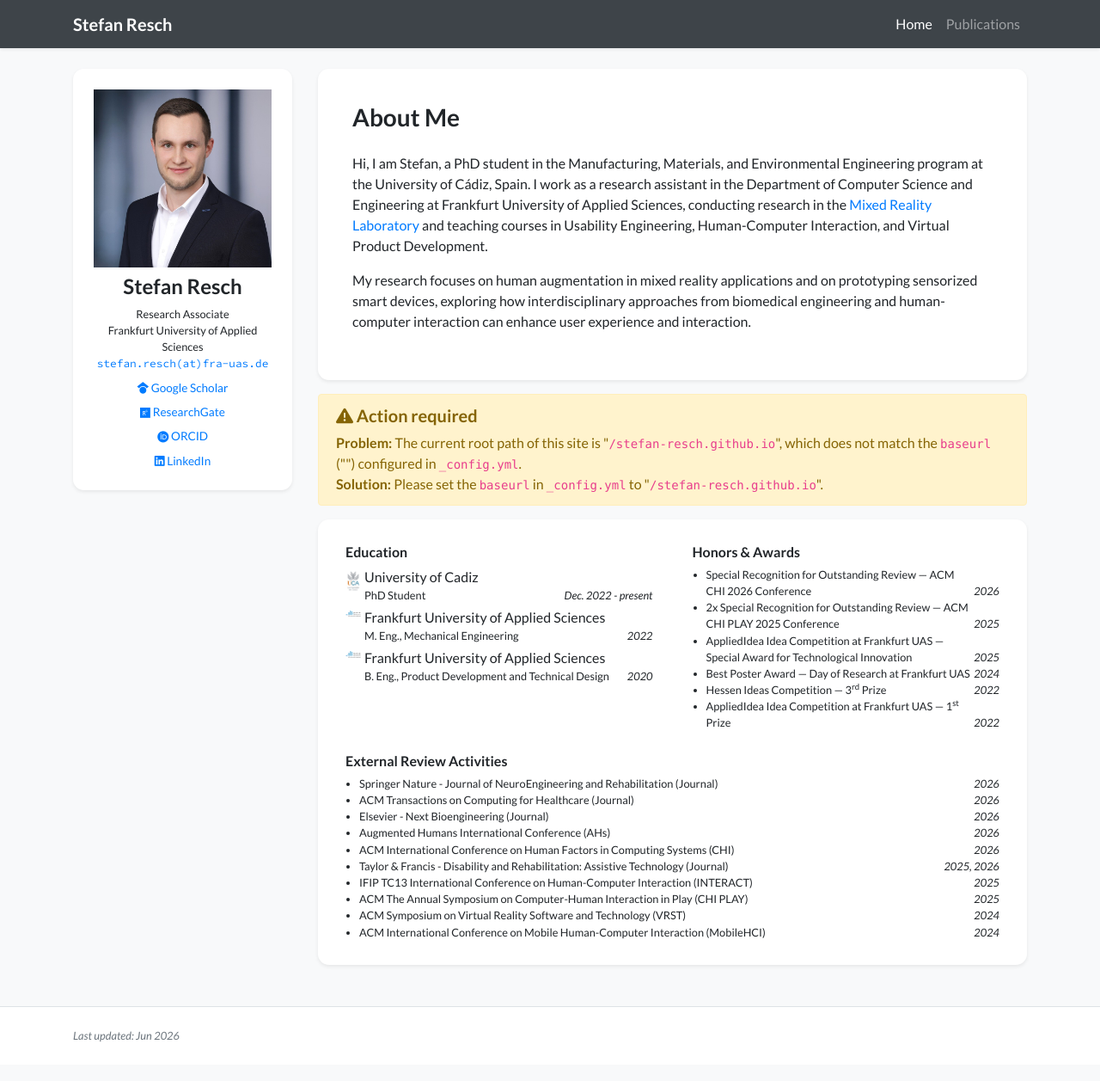
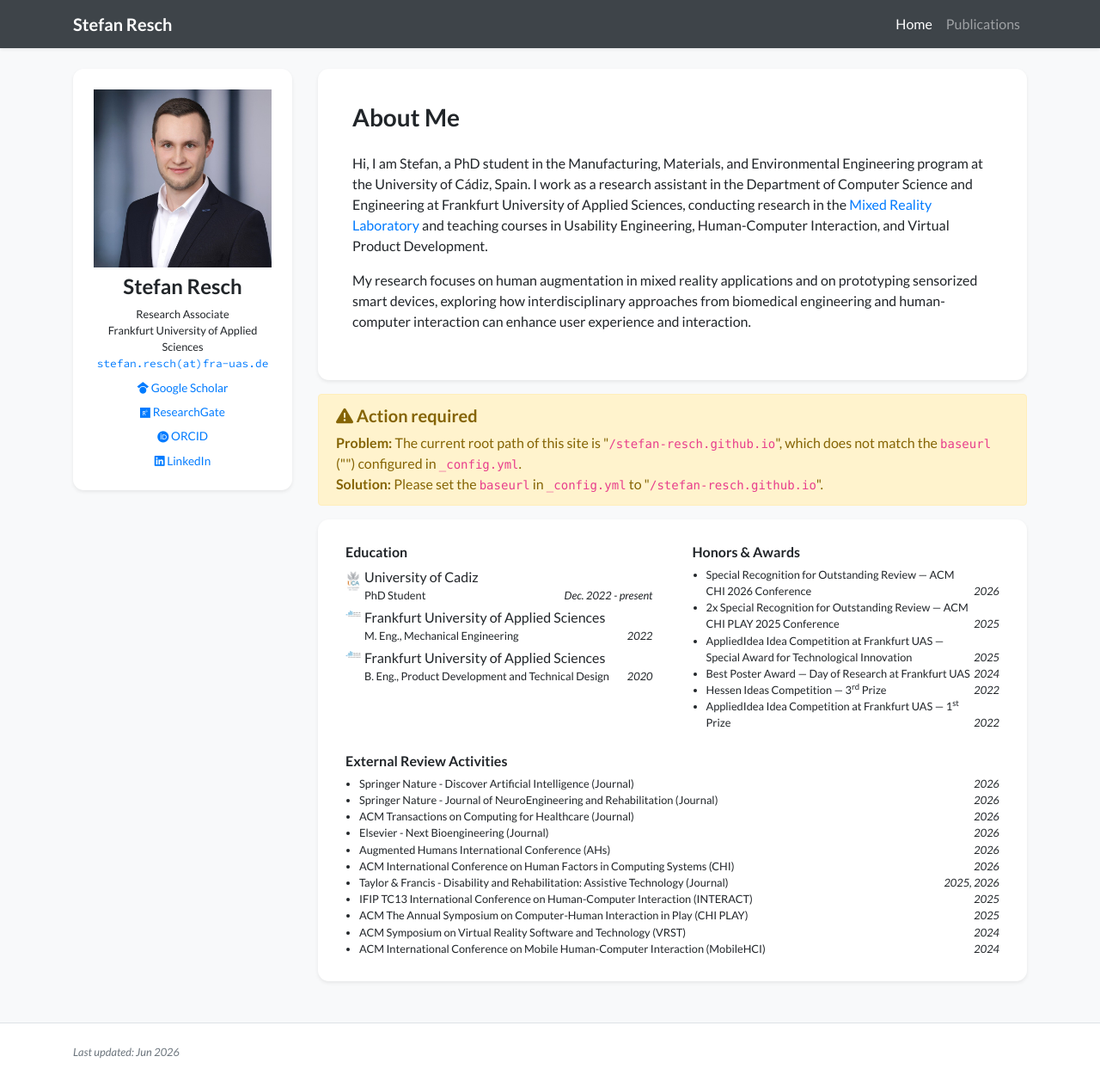
Before and after one commit to Stefan-Resch/stefan-resch.github.io, a Jekyll site: the page built from index.html, in a window 1280 px wide and 1257 px high. Shown: the whole window at 86% size. Built offline with Jekyll 4.4.1, drawn with Linux system fonts in a browser that asks for light colours; nearby versions of some CDN libraries; a style sheet for code colours, icons or effects is not loaded.

Commit message:
Update profile.yml

```diff
--- a/_data/profile.yml
+++ b/_data/profile.yml
@@ -62,6 +62,8 @@ awards:
   date: 2022
 
 review_activities:
+- name: "Springer Nature - Discover Artificial Intelligence (Journal)"
+  date: 2026
 - name: "Springer Nature - Journal of NeuroEngineering and Rehabilitation (Journal)"
   date: 2026
 - name: "ACM Transactions on Computing for Healthcare (Journal)"
```
